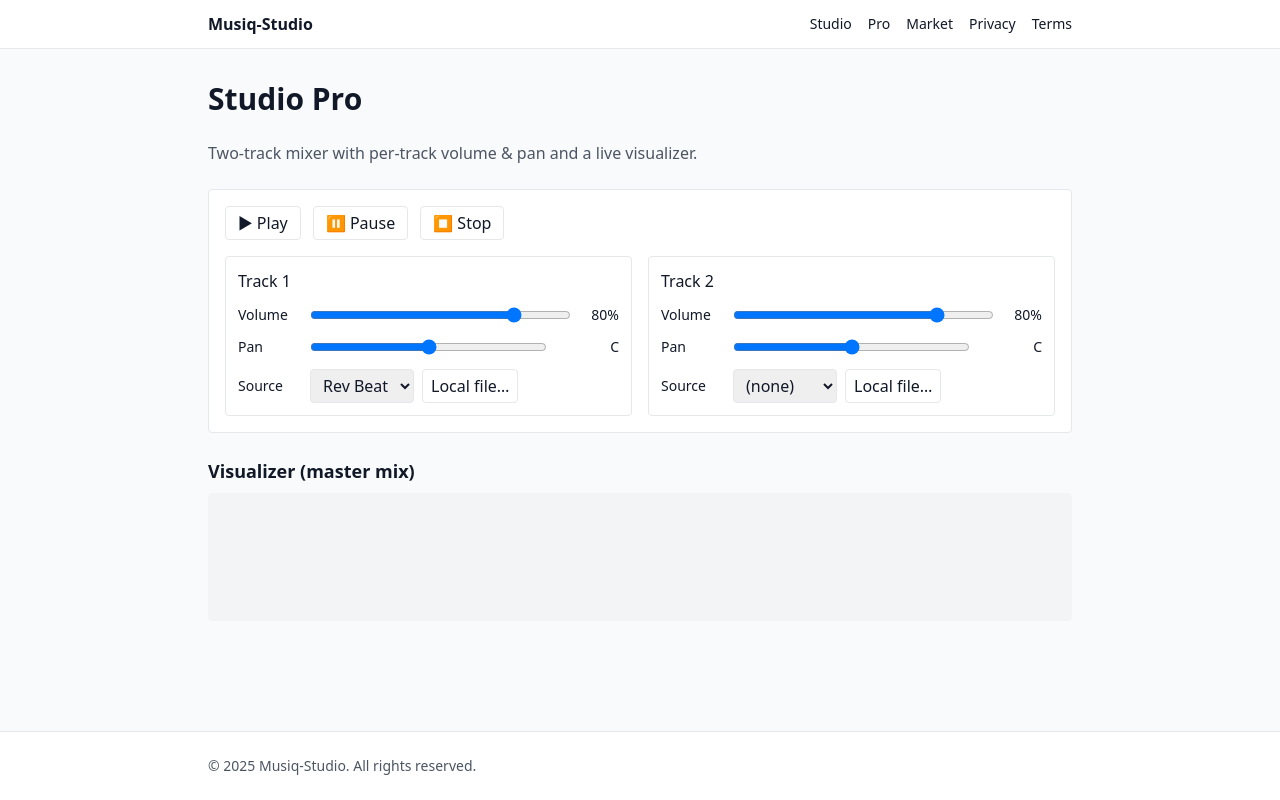
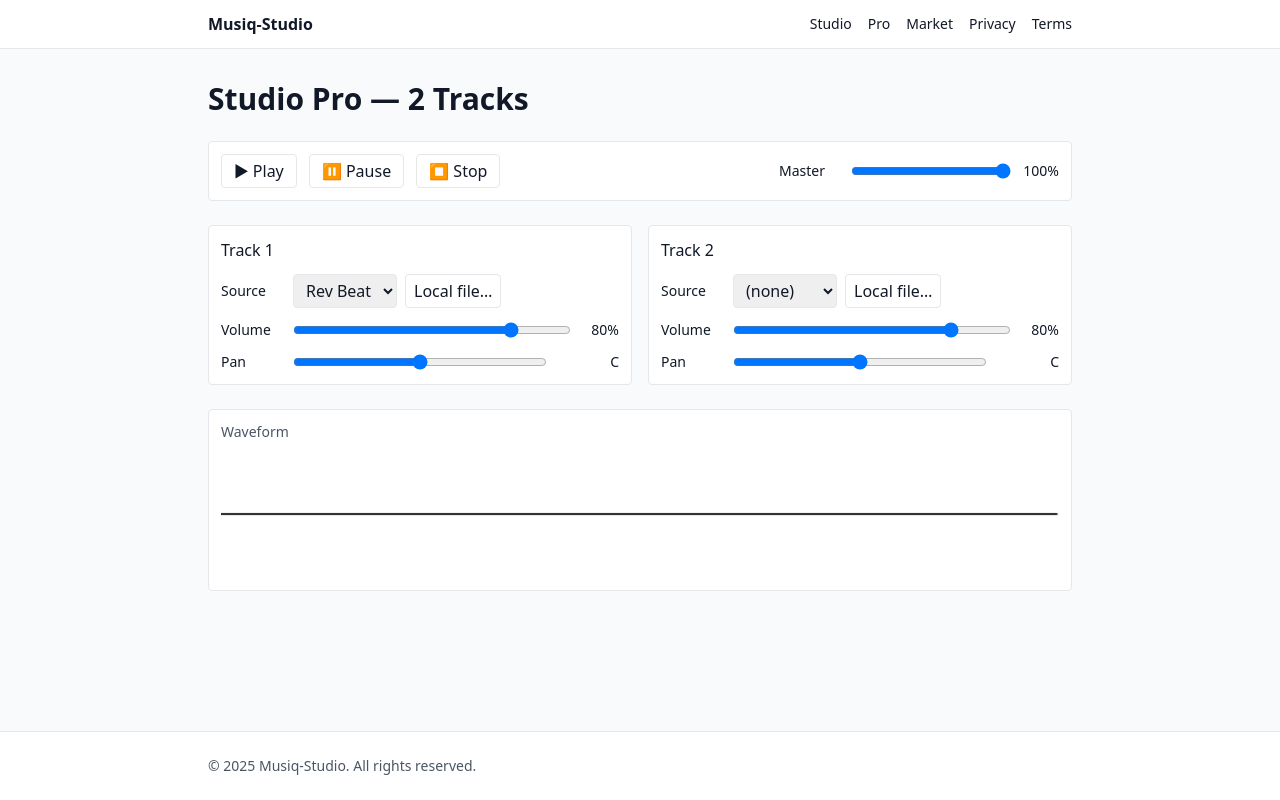
Before and after one commit to TPayne011/musiq-studio, a Next.js app: page /studio/pro in a window 1280 px wide. Built offline with nearby package versions, Linux system fonts and the light colour scheme.

Commit message:
Add 2-track Studio Pro with persistence + waveform visualizer

```diff
--- a/src/app/studio/pro/page.tsx
+++ b/src/app/studio/pro/page.tsx
@@ -1,45 +1,78 @@
 "use client";
 
-import { useEffect, useRef, useState } from "react";
-import Visualizer from "../../components/Visualizer";
+import { useEffect, useMemo, useRef, useState } from "react";
+// If you don't have the @ alias in tsconfig, change to: ../../../lib/useLocalStorage
+import { useLocalStorage } from "@/lib/useLocalStorage";
 
-type TrackState = {
+type Track = {
   id: number;
   name: string;
-  src: string | null; // preset URL or blob URL
+  src: string | null; // preset "/audio/Rev.mp3" or blob: URL
   volume: number; // 0..100
-  pan: number; // -100 (left) .. 100 (right)
-  el: HTMLAudioElement | null; // created once, reused
+  pan: number; // -100..100
+  el: HTMLAudioElement | null;
 };
 
+type SavedTrack = {
+  id: number;
+  name: string;
+  srcPreset: string | null; // only save preset paths
+  volume: number;
+  pan: number;
+};
+
+const TRACKS_KEY = "musiqProTracksV2";
+const MASTER_KEY = "musiqProMasterV1";
+
+const initialTracks: Omit<Track, "el">[] = [
+  { id: 1, name: "Track 1", src: "/audio/Rev.mp3", volume: 80, pan: 0 },
+  { id: 2, name: "Track 2", src: null, volume: 80, pan: 0 },
+];
+
+function loadSavedTracks(): Omit<Track, "el">[] | null {
+  try {
+    const raw = localStorage.getItem(TRACKS_KEY);
+    if (!raw) return null;
+    const parsed = JSON.parse(raw) as SavedTrack[];
+    return parsed.map((t) => ({
+      id: t.id,
+      name: t.name,
+      src: t.srcPreset, // restore only preset paths (not local blobs)
+      volume: t.volume,
+      pan: t.pan,
+    }));
+  } catch {
+    return null;
+  }
+}
+
 export default function StudioProPage() {
+  // ---- Audio graph refs
   const ctxRef = useRef<AudioContext | null>(null);
+  const masterGainRef = useRef<GainNode | null>(null);
   const analyserRef = useRef<AnalyserNode | null>(null);
-  const masterGainRef = useRef<GainNode | null>(null);
 
-  // node refs keyed by track id
   const sourceNodes = useRef<Map<number, MediaElementAudioSourceNode>>(
     new Map()
   );
   const trackGains = useRef<Map<number, GainNode>>(new Map());
-  const trackPans = useRef<Map<number, StereoPannerNode>>(new Map()); // NEW
+  const trackPans = useRef<Map<number, StereoPannerNode>>(new Map());
+  const blobUrls = useRef<Map<number, string>>(new Map());
+
+  // ---- State
+  const saved = typeof window !== "undefined" ? loadSavedTracks() : null;
+  const [tracks, setTracks] = useState<Track[]>(
+    (saved ?? initialTracks).map((t) => ({ ...t, el: null }))
+  );
+
+  // Persisted master volume (0..100)
+  const [masterVol, setMasterVol] = useLocalStorage<number>(MASTER_KEY, 100);
 
   const [ready, setReady] = useState(false);
+  const [stereoSupported, setStereoSupported] = useState(true);
   const [error, setError] = useState<string | null>(null);
-  const [stereoSupported, setStereoSupported] = useState(true);
 
-  const [tracks, setTracks] = useState<TrackState[]>([
-    {
-      id: 1,
-      name: "Track 1",
-      src: "/audio/Rev.mp3",
-      volume: 80,
-      pan: 0,
-      el: null,
-    },
-    { id: 2, name: "Track 2", src: null, volume: 80, pan: 0, el: null },
-  ]);
-
+  // ---- Build audio graph once
   useEffect(() => {
     const AudioCtx = window.AudioContext || (window as any).webkitAudioContext;
     const ctx = new AudioCtx();
@@ -52,45 +85,43 @@ export default function StudioProPage() {
     analyser.fftSize = 1024;
     analyserRef.current = analyser;
 
-    const masterGain = ctx.createGain();
-    masterGain.gain.value = 1;
-    masterGainRef.current = masterGain;
+    const master = ctx.createGain();
+    master.gain.value = masterVol / 100;
+    masterGainRef.current = master;
 
-    // route: per-track -> masterGain -> analyser -> destination
-    masterGain.connect(analyser);
+    // master -> analyser -> destination
+    master.connect(analyser);
     analyser.connect(ctx.destination);
 
+    // Create audio elements + per-track nodes
     const updated = tracks.map((t) => {
       const el = new Audio();
       el.loop = true;
       if (t.src) el.src = t.src;
       el.volume = t.volume / 100;
 
-      const srcNode = ctx.createMediaElementSource(el);
-      sourceNodes.current.set(t.id, srcNode);
+      const src = ctx.createMediaElementSource(el);
+      sourceNodes.current.set(t.id, src);
 
-      const gain = ctx.createGain();
-      gain.gain.value = t.volume / 100;
-      trackGains.current.set(t.id, gain);
+      const g = ctx.createGain();
+      g.gain.value = t.volume / 100;
+      trackGains.current.set(t.id, g);
 
-      // NEW: stereo panner (if supported)
-      let panNode: StereoPannerNode | null = null;
+      let panner: StereoPannerNode | null = null;
       if (canStereo) {
-        panNode = (ctx as any).createStereoPanner() as StereoPannerNode;
-        panNode.pan.value = t.pan / 100; // scale -100..100 -> -1..1
-        trackPans.current.set(t.id, panNode);
+        panner = (ctx as any).createStereoPanner() as StereoPannerNode;
+        panner.pan.value = t.pan / 100;
+        trackPans.current.set(t.id, panner);
       }
 
-      // Connect chain:
-      // src -> gain -> (pan?) -> master
-      if (panNode) {
-        srcNode.connect(gain);
-        gain.connect(panNode);
-        panNode.connect(masterGain);
+      // Chain: src -> gain -> pan? -> master
+      if (panner) {
+        src.connect(g);
+        g.connect(panner);
+        panner.connect(master);
       } else {
-        // fallback: no pan support
-        srcNode.connect(gain);
-        gain.connect(masterGain);
+        src.connect(g);
+        g.connect(master);
       }
 
       return { ...t, el };
@@ -101,96 +132,208 @@ export default function StudioProPage() {
 
     return () => {
       try {
-        updated.forEach((t) => {
+        updated.forEach((t) => t.el?.pause());
+      } catch {}
       try {
-            t.el?.pause();
-          } catch {}
-        });
         ctx.close();
       } catch {}
       sourceNodes.current.clear();
       trackGains.current.clear();
       trackPans.current.clear();
+      // revoke blob URLs
+      blobUrls.current.forEach((u) => {
+        try {
+          URL.revokeObjectURL(u);
+        } catch {}
+      });
+      blobUrls.current.clear();
     };
     // eslint-disable-next-line react-hooks/exhaustive-deps
-  }, []); // once
+  }, []);
+
+  // ---- Apply master volume changes
+  useEffect(() => {
+    if (masterGainRef.current)
+      masterGainRef.current.gain.value = masterVol / 100;
+  }, [masterVol]);
+
+  // ---- Persist track settings (preset src/volume/pan) when they change
+  useEffect(() => {
+    if (!ready) return;
+    const data: SavedTrack[] = tracks.map((t) => ({
+      id: t.id,
+      name: t.name,
+      volume: t.volume,
+      pan: t.pan,
+      srcPreset: t.src && t.src.startsWith("/") ? t.src : null,
+    }));
+    try {
+      localStorage.setItem(TRACKS_KEY, JSON.stringify(data));
+    } catch {}
+  }, [tracks, ready]);
+
+  const resumeCtx = async () => {
+    const ctx = ctxRef.current;
+    if (ctx && ctx.state !== "running") {
+      try {
+        await ctx.resume();
+      } catch {}
+    }
+  };
 
   const playAll = async () => {
     setError(null);
-    try {
+    await resumeCtx();
     await Promise.all(
       tracks.map(async (t) => {
-          if (t.el && t.el.src) await t.el.play();
+        if (t.el && t.el.src) {
+          try {
+            await t.el.play();
+          } catch {}
+        }
       })
     );
-    } catch {
-      setError("Autoplay blocked — click Play again after interacting.");
-    }
   };
-
   const pauseAll = () => tracks.forEach((t) => t.el?.pause());
-  const stopAll = () => {
+  const stopAll = () =>
     tracks.forEach((t) => {
       if (t.el) {
         t.el.pause();
         t.el.currentTime = 0;
       }
     });
+
+  // ---- UI handlers
+  const setPreset = (id: number, value: string) => {
+    const val = value || null;
+    setTracks((prev) =>
+      prev.map((t) => {
+        if (t.id !== id) return t;
+        if (t.el) {
+          t.el.onloadedmetadata = async () => {
+            await resumeCtx();
+            if (val) t.el!.play().catch(() => {});
+          };
+          t.el.onerror = () =>
+            setError("Preset failed to load (check /public/audio path)");
+          t.el.src = val ?? "";
+          t.el.load();
+        }
+        return { ...t, src: val };
+      })
+    );
   };
 
-  const onPickLocal = (trackId: number, fileList: FileList | null) => {
-    const f = fileList?.[0];
+  const onPickLocal = (id: number, list: FileList | null) => {
+    const f = list?.[0];
     if (!f) return;
     const url = URL.createObjectURL(f);
 
     setTracks((prev) =>
       prev.map((t) => {
-        if (t.id !== trackId) return t;
+        if (t.id !== id) return t;
+
+        const prevUrl = blobUrls.current.get(id);
+        if (prevUrl?.startsWith("blob:")) {
+          try {
+            URL.revokeObjectURL(prevUrl);
+          } catch {}
+        }
+        blobUrls.current.set(id, url);
+
         if (t.el) {
+          t.el.onloadedmetadata = async () => {
+            await resumeCtx();
+            t.el!.play().catch(() => {});
+          };
+          t.el.onerror = () =>
+            setError("Couldn’t load that file (try mp3/wav).");
           t.el.src = url;
-          t.el.play().catch(() => {});
+          t.el.load();
         }
         return { ...t, src: url };
       })
     );
   };
 
-  const onVolumeChange = (trackId: number, v: number) => {
+  const onVolume = (id: number, v: number) => {
     setTracks((prev) =>
       prev.map((t) => {
-        if (t.id !== trackId) return t;
+        if (t.id !== id) return t;
         if (t.el) t.el.volume = v / 100;
-        trackGains.current
-          .get(trackId)
-          ?.gain.setValueAtTime(v / 100, ctxRef.current!.currentTime);
+        const node = trackGains.current.get(id);
+        if (node && ctxRef.current)
+          node.gain.setValueAtTime(v / 100, ctxRef.current.currentTime);
         return { ...t, volume: v };
       })
     );
   };
 
-  // NEW: pan handler
-  const onPanChange = (trackId: number, v: number) => {
+  const onPan = (id: number, v: number) => {
     setTracks((prev) =>
       prev.map((t) => {
-        if (t.id !== trackId) return t;
-        const node = trackPans.current.get(trackId);
-        if (node) node.pan.setValueAtTime(v / 100, ctxRef.current!.currentTime); // -1..1
+        if (t.id !== id) return t;
+        const node = trackPans.current.get(id);
+        if (node && ctxRef.current)
+          node.pan.setValueAtTime(v / 100, ctxRef.current.currentTime);
         return { ...t, pan: v };
       })
     );
   };
 
+  // ---- Simple waveform visualizer (time-domain) on master analyser
+  const canvasRef = useRef<HTMLCanvasElement | null>(null);
+  useEffect(() => {
+    if (!analyserRef.current || !canvasRef.current) return;
+    const analyser = analyserRef.current;
+    const canvas = canvasRef.current;
+    const ctx2d = canvas.getContext("2d");
+    if (!ctx2d) return;
+
+    const buffer = new Uint8Array(analyser.frequencyBinCount);
+    let raf = 0;
+
+    const draw = () => {
+      raf = requestAnimationFrame(draw);
+      analyser.getByteTimeDomainData(buffer);
+
+      // clear
+      ctx2d.clearRect(0, 0, canvas.width, canvas.height);
+
+      // axis
+      ctx2d.lineWidth = 1;
+      ctx2d.strokeStyle = "#ddd";
+      ctx2d.beginPath();
+      ctx2d.moveTo(0, canvas.height / 2);
+      ctx2d.lineTo(canvas.width, canvas.height / 2);
+      ctx2d.stroke();
+
+      // waveform
+      ctx2d.lineWidth = 2;
+      ctx2d.strokeStyle = "#333";
+      ctx2d.beginPath();
+      const slice = canvas.width / buffer.length;
+      for (let i = 0; i < buffer.length; i++) {
+        const v = buffer[i] / 128.0; // 0..255 -> ~0..2
+        const y = (v * canvas.height) / 2;
+        const x = i * slice;
+        i === 0 ? ctx2d.moveTo(x, y) : ctx2d.lineTo(x, y);
+      }
+      ctx2d.stroke();
+    };
+
+    draw();
+    return () => cancelAnimationFrame(raf);
+  }, [analyserRef.current]);
+
+  const isLocal = (src: string | null) => !!src && !src.startsWith("/");
+
   return (
     <main className="mx-auto max-w-4xl px-4 py-8 space-y-6">
-      <h1 className="text-3xl font-bold">Studio Pro</h1>
-      <p className="text-gray-600">
-        Two-track mixer with per-track volume{stereoSupported ? " & pan" : ""}{" "}
-        and a live visualizer.
-      </p>
+      <h1 className="text-3xl font-bold">Studio Pro — 2 Tracks</h1>
 
-      <div className="rounded border bg-white p-4 space-y-4">
-        {/* Transport */}
-        <div className="flex flex-wrap items-center gap-3">
+      {/* Transport + Master */}
+      <div className="rounded border bg-white p-3 flex flex-wrap items-center gap-3">
         <button
           onClick={playAll}
           className="rounded border px-3 py-1 hover:bg-gray-50"
@@ -209,75 +352,38 @@ export default function StudioProPage() {
         >
           ⏹ Stop
         </button>
-          {error && <span className="text-sm text-red-600 ml-2">{error}</span>}
-        </div>
 
-        {/* Tracks */}
-        <div className="grid grid-cols-1 md:grid-cols-2 gap-4">
-          {tracks.map((t) => (
-            <div key={t.id} className="rounded border p-3 space-y-3">
-              <div className="font-medium">{t.name}</div>
-
-              {/* Volume */}
-              <div className="flex items-center gap-2">
-                <label className="text-sm w-16">Volume</label>
+        <div className="ml-auto flex items-center gap-2">
+          <label className="text-sm w-16">Master</label>
           <input
             type="range"
             min={0}
             max={100}
-                  value={t.volume}
-                  onChange={(e) => onVolumeChange(t.id, Number(e.target.value))}
-                  className="flex-1"
+            value={masterVol}
+            onChange={(e) => setMasterVol(Number(e.target.value))}
+            className="w-40"
           />
-                <span className="text-sm w-10 text-right">{t.volume}%</span>
+          <span className="text-sm w-10 text-right">{masterVol}%</span>
+        </div>
       </div>
 
-              {/* Pan (if supported) */}
-              {stereoSupported && (
-                <div className="flex items-center gap-2">
-                  <label className="text-sm w-16">Pan</label>
-                  <input
-                    type="range"
-                    min={-100}
-                    max={100}
-                    step={1}
-                    value={t.pan}
-                    onChange={(e) => onPanChange(t.id, Number(e.target.value))}
-                    className="flex-1"
-                    aria-label="Stereo pan"
-                  />
-                  <span className="text-sm w-16 text-right">
-                    {t.pan < 0
-                      ? `L ${Math.abs(t.pan)}`
-                      : t.pan > 0
-                      ? `R ${t.pan}`
-                      : "C"}
-                  </span>
-                </div>
-              )}
+      {/* Two tracks side-by-side */}
+      <div className="grid grid-cols-1 md:grid-cols-2 gap-4">
+        {tracks.map((t) => (
+          <div key={t.id} className="rounded border bg-white p-3 space-y-3">
+            <div className="font-medium">{t.name}</div>
 
-              {/* Source select + local file */}
+            {/* Source: Preset or Local */}
             <div className="flex items-center gap-2">
               <label className="text-sm w-16">Source</label>
               <select
                 className="rounded border px-2 py-1"
-                  value={t.src ?? ""}
-                  onChange={(e) => {
-                    const val = e.target.value || null;
-                    setTracks((prev) =>
-                      prev.map((x) => {
-                        if (x.id !== t.id) return x;
-                        if (x.el) {
-                          x.el.src = val ?? "";
-                          if (val) x.el.play().catch(() => {});
-                        }
-                        return { ...x, src: val };
-                      })
-                    );
-                  }}
+                value={t.src?.startsWith("/") ? t.src : ""}
+                onChange={(e) => setPreset(t.id, e.target.value)}
               >
                 <option value="">(none)</option>
                 <option value="/audio/Rev.mp3">Rev Beat</option>
+                {/* add more presets as you place files in /public/audio */}
               </select>
 
               <label className="rounded border px-2 py-1 cursor-pointer hover:bg-gray-50">
@@ -290,20 +396,67 @@ export default function StudioProPage() {
                 />
               </label>
             </div>
+            {isLocal(t.src) && (
+              <div className="text-xs text-gray-500">
+                Local file selected — won’t persist after refresh.
+              </div>
+            )}
+
+            {/* Volume */}
+            <div className="flex items-center gap-2">
+              <label className="text-sm w-16">Volume</label>
+              <input
+                type="range"
+                min={0}
+                max={100}
+                value={t.volume}
+                onChange={(e) => onVolume(t.id, Number(e.target.value))}
+                className="flex-1"
+              />
+              <span className="text-sm w-10 text-right">{t.volume}%</span>
+            </div>
+
+            {/* Pan */}
+            <div className="flex items-center gap-2">
+              <label className="text-sm w-16">Pan</label>
+              <input
+                type="range"
+                min={-100}
+                max={100}
+                step={1}
+                disabled={!stereoSupported}
+                value={t.pan}
+                onChange={(e) => onPan(t.id, Number(e.target.value))}
+                className="flex-1"
+              />
+              <span className="text-sm w-16 text-right">
+                {t.pan < 0
+                  ? `L ${Math.abs(t.pan)}`
+                  : t.pan > 0
+                  ? `R ${t.pan}`
+                  : "C"}
+              </span>
+            </div>
           </div>
         ))}
       </div>
+
+      {/* Waveform visualizer */}
+      <div className="rounded border bg-white p-3">
+        <div className="text-sm mb-2 text-gray-600">Waveform</div>
+        <canvas
+          ref={canvasRef}
+          width={800}
+          height={120}
+          className="w-full h-32"
+        />
       </div>
 
-      {/* Visualizer */}
-      <div>
-        <h2 className="text-lg font-semibold mb-2">Visualizer (master mix)</h2>
-        {ready ? (
-          <Visualizer analyser={analyserRef.current} />
-        ) : (
-          <p>Initializing…</p>
+      {error && (
+        <div className="rounded border border-red-300 bg-red-50 p-2 text-sm text-red-700">
+          {error}
+        </div>
       )}
-      </div>
     </main>
   );
 }
```
Also changed, not shown: src/lib/useLocalStorage.ts (+4 -5 lines), 1 other file (tests, documents, lock files or other folders). Lines whose indentation alone changed are shown as unchanged.
